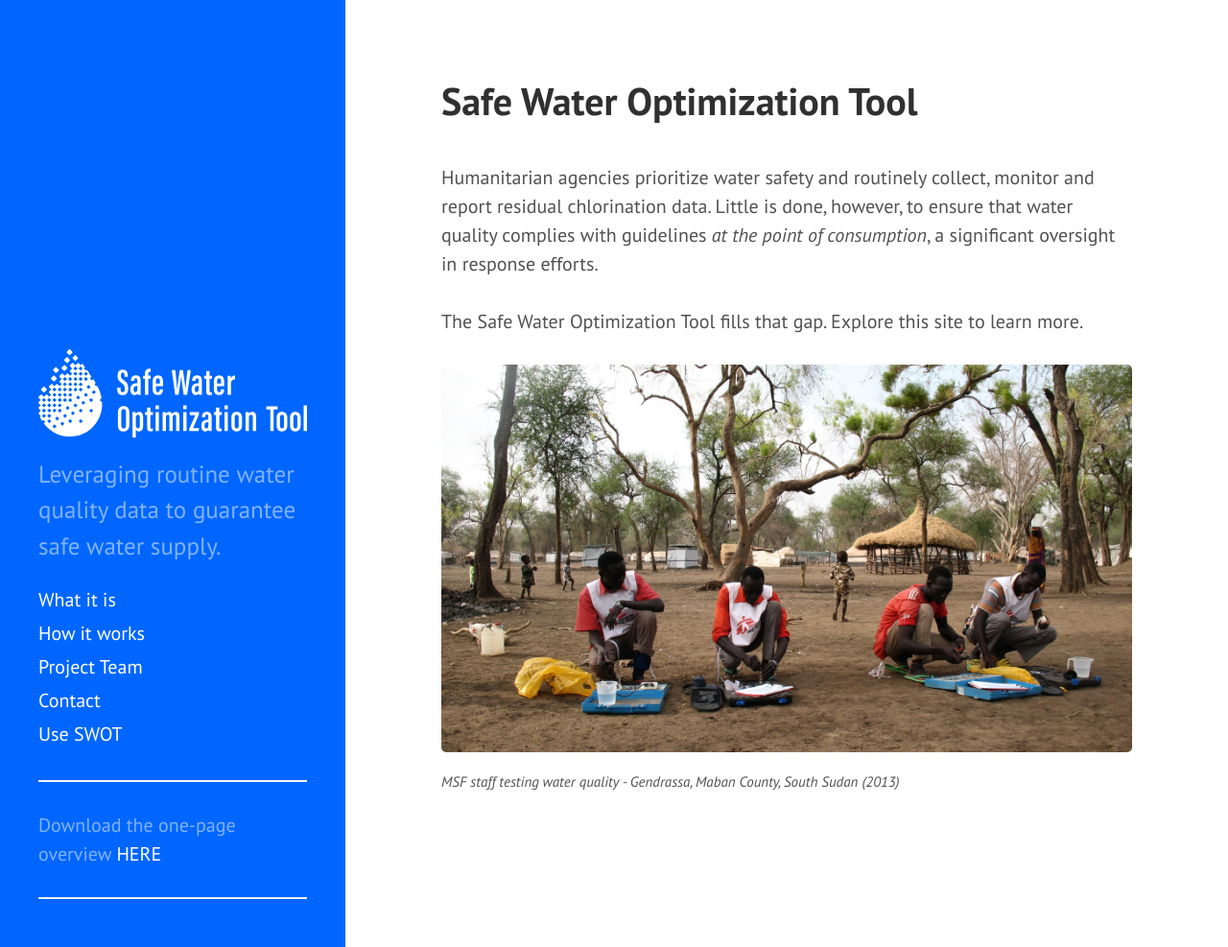
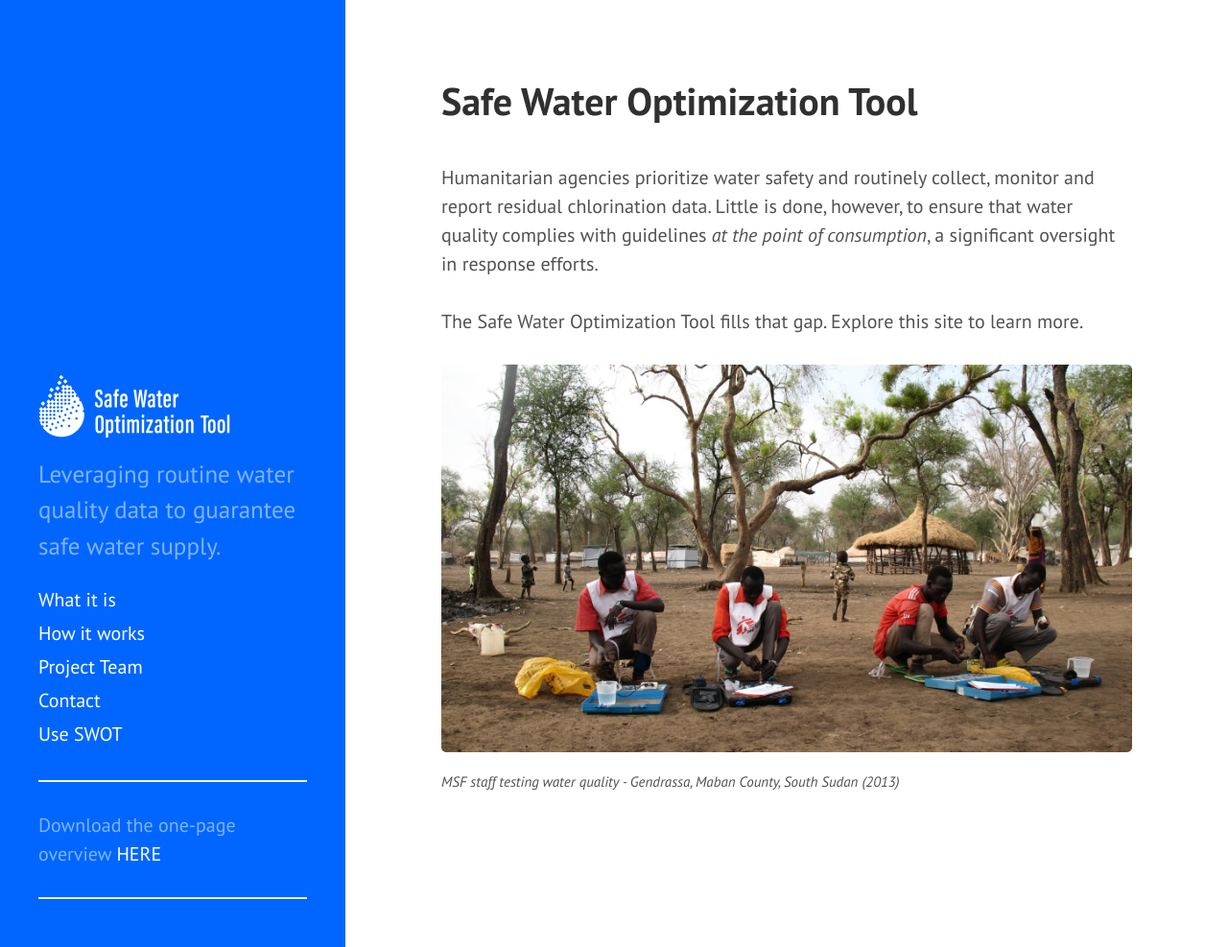
Before and after one commit to safeh2o/swot-infopage, a Jekyll site: the page built from index.html, in a window 1280 px wide and 987 px high. Shown: the whole window at 96% size. Built offline with Jekyll 4.4.1, drawn with Linux system fonts in a browser that asks for light colours; Markdown is read by kramdown in place of the engine named in the settings; the list of posts is cut into pages by our own code.

Commit message:
Update sidebar.html
changing logo size in sidebar

```diff
--- a/_includes/sidebar.html
+++ b/_includes/sidebar.html
@@ -3,7 +3,7 @@
     <div class="sidebar-about">
       <h1 style="font-size: xx-large;">
         <a href="/">
-        <img src="/public/images/swot_logo.svg" />
+        <img src="/public/images/swot_logo.svg" width="200" height="65" />
         </a>
       </h1>
       <p class="lead">{{ site.description }}</p>
```
